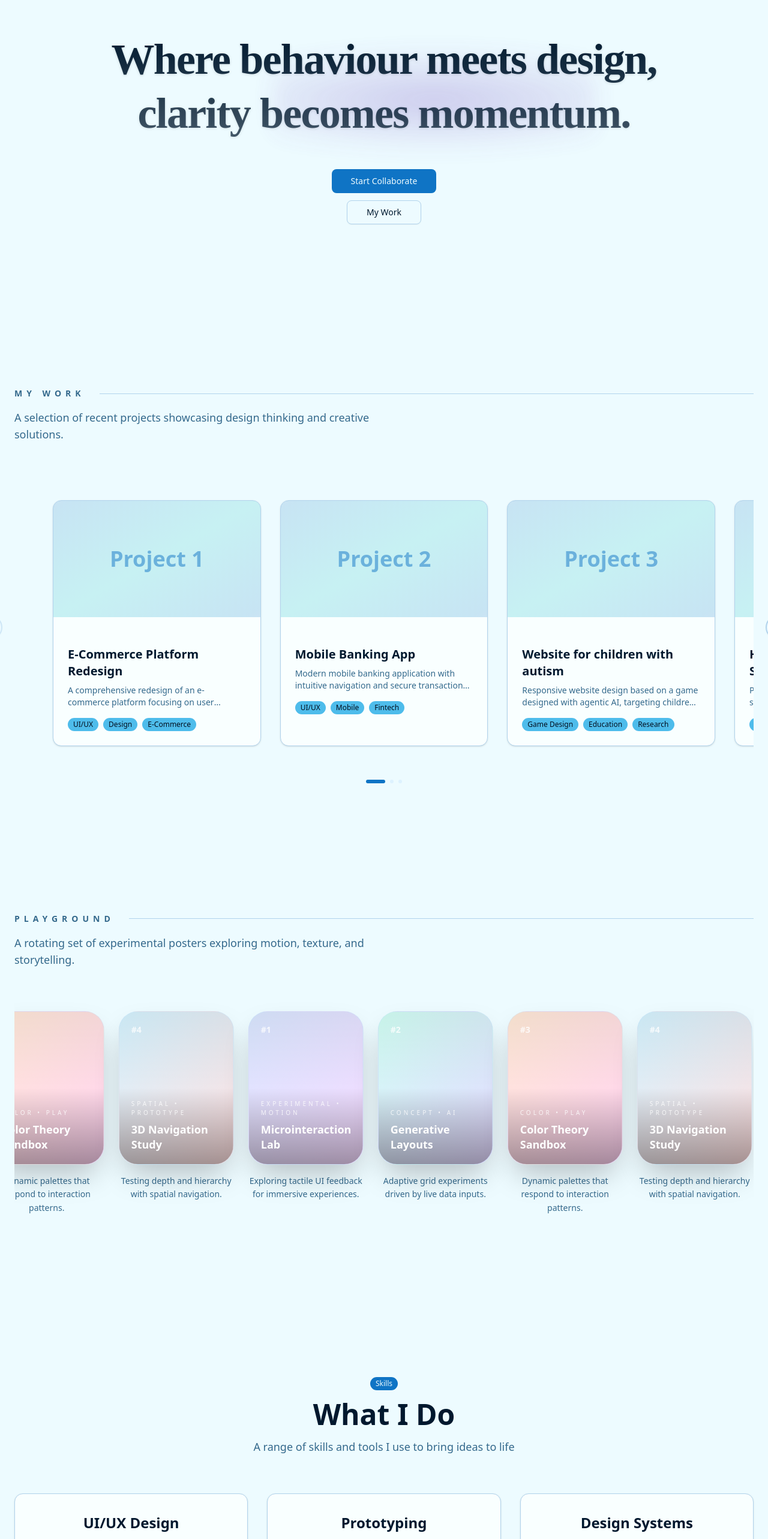
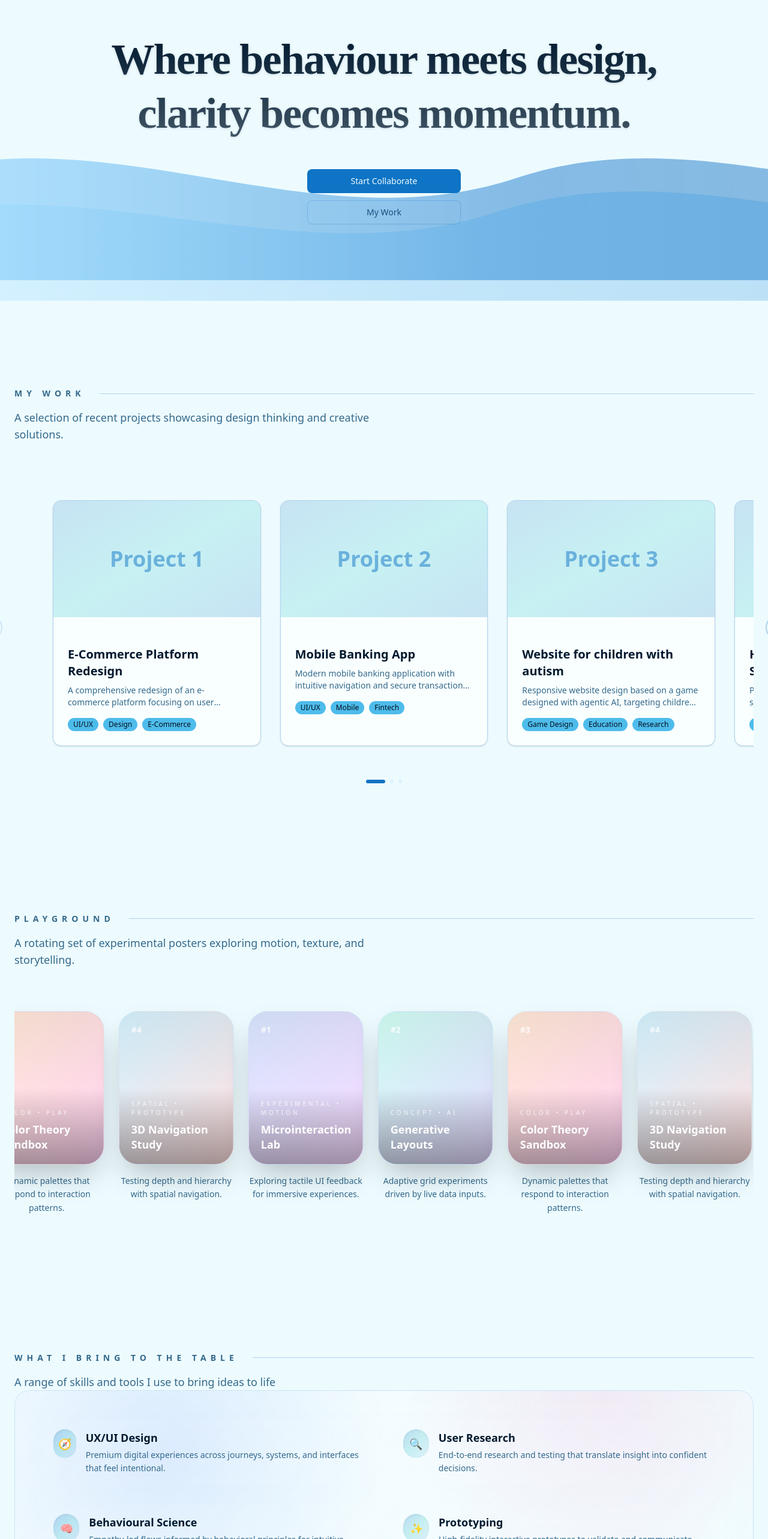
Before and after one commit to Nicoleyu24/portfolio-website, a Next.js app: page / in a window 1280 px wide. Shown: the part 234-2800 px from the top of the page at 60% size. Built offline with nearby package versions, Linux system fonts and the light colour scheme.

Commit message:
made some changes

```diff
--- a/app/page.tsx
+++ b/app/page.tsx
@@ -1,6 +1,6 @@
 "use client"
 
-import { useEffect, useRef, useState, type CSSProperties } from "react"
+import { useEffect, useLayoutEffect, useRef, useState, type CSSProperties } from "react"
 
 import { AnimatedHeader } from "@/components/animated-header"
 import { SidebarNav } from "@/components/sidebar-nav"
@@ -45,11 +45,12 @@ const playgroundCards = [
 export default function Home() {
   const [scrollProgress, setScrollProgress] = useState(0)
   const [isPlaygroundHovered, setIsPlaygroundHovered] = useState(false)
-  const [circlePos, setCirclePos] = useState({ x: 0, y: 0 })
-  const [isDarkMode, setIsDarkMode] = useState(false)
   const heroRef = useRef<HTMLDivElement>(null)
-  const circleSize = 420
-  const waveSize = { width: 540, height: 200 }
+  const waveSize = { width: 1600, height: 360 }
+  const toolsContainerRef = useRef<HTMLDivElement>(null)
+  const toolsViewportRef = useRef<HTMLDivElement>(null)
+  const toolsTrackRef = useRef<HTMLDivElement>(null)
+  const [toolDragBounds, setToolDragBounds] = useState({ left: 0, right: 0 })
 
   useEffect(() => {
     const updateScrollProgress = () => {
@@ -68,77 +69,27 @@ export default function Home() {
     }
   }, [])
 
-  useEffect(() => {
-    const prefersDark = window.matchMedia("(prefers-color-scheme: dark)")
-    const detectTheme = () => {
-      setIsDarkMode(
-        document.documentElement.classList.contains("dark") || prefersDark.matches
-      )
+  useLayoutEffect(() => {
+    const recalcBounds = () => {
+      const viewport = toolsViewportRef.current
+      const track = toolsTrackRef.current
+      if (!viewport || !track) return
+      const overflow = Math.max(0, track.scrollWidth - viewport.clientWidth)
+      setToolDragBounds({ left: -overflow, right: 0 })
     }
 
-    detectTheme()
-    prefersDark.addEventListener("change", detectTheme)
+    recalcBounds()
+
+    const resizeObserver = new ResizeObserver(recalcBounds)
+    if (toolsViewportRef.current) resizeObserver.observe(toolsViewportRef.current)
+    if (toolsTrackRef.current) resizeObserver.observe(toolsTrackRef.current)
+    window.addEventListener("resize", recalcBounds)
 
     return () => {
-      prefersDark.removeEventListener("change", detectTheme)
+      resizeObserver.disconnect()
+      window.removeEventListener("resize", recalcBounds)
     }
   }, [])
-
-  useEffect(() => {
-    if (!heroRef.current) return
-
-    const container = heroRef.current
-    const velocity = {
-      x: (Math.random() > 0.5 ? 1 : -1) * (10 + Math.random() * 6),
-      y: 0,
-    }
-    const position = { x: 0, y: 0 }
-    let lastTime: number | null = null
-    let animationId: number
-
-    const centerCircle = () => {
-      const { clientWidth, clientHeight } = container
-      position.x = Math.max(0, clientWidth / 2 - waveSize.width / 2)
-      position.y = Math.max(0, clientHeight / 2 - waveSize.height / 2)
-      setCirclePos({ ...position })
-    }
-
-    const step = (timestamp: number) => {
-      if (lastTime === null) {
-        lastTime = timestamp
-        animationId = requestAnimationFrame(step)
-        return
-      }
-
-      const delta = (timestamp - lastTime) / 1000
-      lastTime = timestamp
-      const { clientWidth, clientHeight } = container
-
-      position.x += velocity.x * delta
-
-      position.y = Math.max(0, clientHeight / 2 - waveSize.height / 2)
-
-      if (position.x <= 0) {
-        position.x = 0
-        velocity.x = Math.abs(velocity.x)
-      } else if (position.x + waveSize.width >= clientWidth) {
-        position.x = clientWidth - waveSize.width
-        velocity.x = -Math.abs(velocity.x)
-      }
-
-      setCirclePos({ ...position })
-      animationId = requestAnimationFrame(step)
-    }
-
-    centerCircle()
-    animationId = requestAnimationFrame(step)
-    window.addEventListener("resize", centerCircle)
-
-    return () => {
-      cancelAnimationFrame(animationId)
-      window.removeEventListener("resize", centerCircle)
-    }
-  }, [waveSize.height, waveSize.width])
 
   const { scrollYProgress: heroScrollProgress } = useScroll({
     target: heroRef,
@@ -169,24 +120,47 @@ export default function Home() {
         ref={heroRef}
         className="relative overflow-hidden min-h-screen flex items-center justify-center pt-24 px-6"
       >
-        <div
-          aria-hidden
-          className="absolute inset-0"
-          style={{ pointerEvents: "none" }}
-        >
-          <div
-            className="absolute overflow-hidden opacity-80 transition-colors duration-500"
-            style={{
-              width: waveSize.width,
-              height: waveSize.height,
-              left: circlePos.x,
-              top: circlePos.y,
-              filter: "blur(18px)",
-              background: `radial-gradient(120% 70% at 50% 50%, ${
-                isDarkMode ? "rgba(120, 190, 255, 0.25)" : "rgba(120, 80, 190, 0.35)"
-              } 0%, transparent 65%)`,
-            }}
-          />
+        <div aria-hidden className="absolute inset-0 pointer-events-none">
+          <motion.svg
+            viewBox="0 0 1440 320"
+            className="absolute inset-x-[-20%] top-[30%] w-[160%]"
+            preserveAspectRatio="none"
+            animate={{ x: [-120, 0, 120, 0, -120], y: [12, -6, 10, -8, 12] }}
+            transition={{ duration: 16, repeat: Infinity, ease: "easeInOut" }}
+            style={{ opacity: 0.55 }}
+          >
+            <defs>
+              <linearGradient id="waveGradientPrimary" x1="0%" y1="0%" x2="100%" y2="0%">
+                <stop offset="0%" stopColor="#6bc9ff" stopOpacity="0.8" />
+                <stop offset="50%" stopColor="#1a7acc" stopOpacity="0.9" />
+                <stop offset="100%" stopColor="#0a66b5" stopOpacity="0.8" />
+              </linearGradient>
+            </defs>
+            <path
+              d="M0,200 C240,120 480,280 720,200 C960,120 1200,280 1440,200 L1440,320 L0,320 Z"
+              fill="url(#waveGradientPrimary)"
+            />
+          </motion.svg>
+          <motion.svg
+            viewBox="0 0 1440 320"
+            className="absolute inset-x-[-15%] top-[38%] w-[150%]"
+            preserveAspectRatio="none"
+            animate={{ x: [140, 40, -120, 40, 140], y: [0, 10, -12, 10, 0] }}
+            transition={{ duration: 20, repeat: Infinity, ease: "easeInOut" }}
+            style={{ opacity: 0.35 }}
+          >
+            <defs>
+              <linearGradient id="waveGradientSecondary" x1="0%" y1="0%" x2="100%" y2="0%">
+                <stop offset="0%" stopColor="#94dbff" stopOpacity="0.7" />
+                <stop offset="50%" stopColor="#3aa0e6" stopOpacity="0.7" />
+                <stop offset="100%" stopColor="#0f82d0" stopOpacity="0.7" />
+              </linearGradient>
+            </defs>
+            <path
+              d="M0,220 C240,150 520,290 760,210 C1000,130 1240,260 1440,210 L1440,320 L0,320 Z"
+              fill="url(#waveGradientSecondary)"
+            />
+          </motion.svg>
         </div>
         <ScrollSection className="max-w-5xl mx-auto text-center space-y-12">
           <motion.h1
@@ -204,10 +178,10 @@ export default function Home() {
             transition={{ duration: 1, delay: 0.6 }}
             className="flex flex-col items-center gap-3 pt-12"
           >
-            <Button size="lg" className="w-full sm:w-auto px-8">
+            <Button size="lg" className="w-full sm:w-64 px-8">
               Start Collaborate
             </Button>
-            <Button size="lg" variant="outline" className="w-full sm:w-auto px-8">
+            <Button size="lg" variant="outline" className="w-full sm:w-64 px-8">
               My Work
             </Button>
           </motion.div>
@@ -328,35 +302,141 @@ export default function Home() {
       </section>
 
       {/* Skills Section */}
-      <section id="skillsets" className="min-h-screen flex items-center justify-center px-6 py-20">
-        <ScrollSection className="max-w-7xl mx-auto w-full">
-          <div className="text-center mb-16">
-            <Badge className="mb-4">Skills</Badge>
-            <h2 className="text-4xl md:text-5xl font-bold mb-4">What I Do</h2>
-            <p className="text-lg text-muted-foreground max-w-2xl mx-auto">
+      <section id="skillsets" className="min-h-screen flex items-center justify-center px-6 pt-12 pb-20">
+        <ScrollSection className="max-w-7xl mx-auto w-full space-y-10">
+          <div className="w-full space-y-4">
+            <div className="flex items-center gap-6">
+              <h2 className="text-sm font-semibold tracking-[0.5em] uppercase text-muted-foreground">
+                What I bring to the table
+              </h2>
+              <div className="h-px flex-1 bg-border" />
+            </div>
+            <p className="text-lg text-muted-foreground max-w-2xl">
               A range of skills and tools I use to bring ideas to life
             </p>
           </div>
-          <div className="grid md:grid-cols-3 gap-8">
-            {[
-              { title: "UI/UX Design", description: "User interface and experience design" },
-              { title: "Prototyping", description: "Interactive prototypes and wireframes" },
-              { title: "Design Systems", description: "Creating scalable design systems" },
-              { title: "User Research", description: "Understanding user needs and behaviors" },
-              { title: "Visual Design", description: "Beautiful and cohesive visual identities" },
-              { title: "Frontend Dev", description: "Bringing designs to life with code" },
-            ].map((skill, index) => (
-              <ScrollSection key={skill.title} delay={index * 0.1}>
-                <Card className="h-full text-center p-8 hover:shadow-lg transition-shadow">
-                  <CardHeader>
-                    <CardTitle className="text-2xl">{skill.title}</CardTitle>
-                  </CardHeader>
-                  <CardContent>
-                    <p className="text-muted-foreground">{skill.description}</p>
-                  </CardContent>
-                </Card>
-              </ScrollSection>
-            ))}
+          <div className="relative">
+            <motion.div
+              initial={{ opacity: 0, y: 20 }}
+              whileInView={{ opacity: 1, y: 0 }}
+              viewport={{ once: true, amount: 0.2 }}
+              transition={{ duration: 0.6, ease: "easeOut" }}
+              className="relative overflow-hidden rounded-3xl border border-border/60 shadow-2xl backdrop-blur-xl"
+              style={{
+                background:
+                  "linear-gradient(135deg, rgba(255,255,255,0.4), rgba(255,255,255,0.15))",
+                WebkitMaskImage:
+                  "radial-gradient(circle at 20% 20%, rgba(0,0,0,0.25), transparent 40%), radial-gradient(circle at 80% 10%, rgba(0,0,0,0.18), transparent 45%), linear-gradient(#000, #000)",
+              }}
+            >
+              <div
+                className="absolute inset-0 opacity-80 dark:opacity-90"
+                aria-hidden
+                style={{
+                  background: [
+                    "radial-gradient(circle at 20% 20%, rgba(59,130,246,0.18), transparent 35%)",
+                    "radial-gradient(circle at 80% 0%, rgba(236,72,153,0.12), transparent 30%)",
+                    "linear-gradient(120deg, rgba(255,255,255,0.14), rgba(255,255,255,0.05))",
+                    "linear-gradient(transparent 0%, rgba(255,255,255,0.08) 100%)",
+                  ].join(", "),
+                }}
+              />
+              <div
+                className="absolute inset-0 opacity-30 dark:opacity-40"
+                aria-hidden
+                style={{
+                  backgroundImage:
+                    "linear-gradient(rgba(255,255,255,0.12) 1px, transparent 1px), linear-gradient(90deg, rgba(255,255,255,0.12) 1px, transparent 1px)",
+                  backgroundSize: "120px 120px",
+                  maskImage:
+                    "radial-gradient(circle at 20% 20%, rgba(0,0,0,0.35), transparent 45%), radial-gradient(circle at 70% 30%, rgba(0,0,0,0.3), transparent 40%), linear-gradient(#000,#000)",
+                }}
+              />
+              <div className="relative grid md:grid-cols-2 gap-8 p-8 md:p-10 lg:p-12">
+                {[
+                  { title: "UX/UI Design", description: "Premium digital experiences across journeys, systems, and interfaces that feel intentional.", icon: "🧭" },
+                  { title: "User Research", description: "End-to-end research and testing that translate insight into confident decisions.", icon: "🔍" },
+                  { title: "Behavioural Science", description: "Empathy-led flows informed by behavioral principles for intuitive interactions.", icon: "🧠" },
+                  { title: "Prototyping", description: "High-fidelity interactive prototypes to validate and communicate ideas quickly.", icon: "✨" },
+                  { title: "Vibe Coding", description: "AI-assisted buildouts that speed design-to-live, keeping fidelity and nuance.", icon: "🤖" },
+                  { title: "Graphic Design", description: "Distinctive visuals and storytelling that elevate the brand’s voice.", icon: "🎨" },
+                ].map((skill) => (
+                  <motion.div
+                    key={skill.title}
+                    whileHover={{ scale: 1.015, y: -3 }}
+                    transition={{ type: "spring", stiffness: 260, damping: 20 }}
+                    className="flex items-start gap-4 rounded-2xl bg-white/5 dark:bg-white/0 p-4"
+                  >
+                    <div className="flex h-12 w-12 items-center justify-center rounded-full bg-gradient-to-br from-primary/25 via-accent/20 to-primary/10 backdrop-blur text-lg shadow-inner">
+                      <span aria-hidden>{skill.icon}</span>
+                    </div>
+                    <div className="space-y-1">
+                      <h3 className="text-lg font-semibold text-foreground">{skill.title}</h3>
+                      <p className="text-sm text-muted-foreground leading-relaxed">{skill.description}</p>
+                    </div>
+                  </motion.div>
+                ))}
+              </div>
+            </motion.div>
+          </div>
+          <div className="relative mt-2 w-full" ref={toolsContainerRef}>
+            <div className="pointer-events-none absolute inset-y-0 left-0 w-16 bg-gradient-to-r from-background via-background/80 to-transparent" />
+            <div className="pointer-events-none absolute inset-y-0 right-0 w-16 bg-gradient-to-l from-background via-background/80 to-transparent" />
+            <div
+              ref={toolsViewportRef}
+              className="relative overflow-hidden"
+              style={{
+                WebkitMaskImage: "linear-gradient(90deg, transparent 0%, black 8%, black 92%, transparent 100%)",
+                maskImage: "linear-gradient(90deg, transparent 0%, black 8%, black 92%, transparent 100%)",
+              }}
+            >
+              <motion.div
+                className="flex items-center gap-4 py-4 px-1 cursor-grab whitespace-nowrap"
+                drag="x"
+                dragElastic={0.12}
+                dragConstraints={toolDragBounds}
+                whileTap={{ cursor: "grabbing" }}
+                ref={toolsTrackRef}
+              >
+                {[
+                  "Balsamiq",
+                  "Canva",
+                  "Chatgpt",
+                  "Claude",
+                  "Click Up",
+                  "Cursor",
+                  "Discord",
+                  "Figma",
+                  "FigJam",
+                  "Framer",
+                  "Gamma",
+                  "Gemini",
+                  "Github",
+                  "Maze",
+                  "Midjourney",
+                  "Miro",
+                  "Mobbin",
+                  "Notion",
+                  "Perplexity",
+                  "Replit",
+                  "Slack",
+                  "Sora",
+                  "User Testing",
+                  "V0",
+                  "Vercel",
+                  "Whimsical",
+                ]
+                  .sort((a, b) => a.localeCompare(b))
+                  .map((tool) => (
+                    <div
+                      key={tool}
+                      className="rounded-full border border-border/60 bg-card shadow-sm px-4 py-2 text-sm font-semibold text-muted-foreground hover:text-foreground transition-colors whitespace-nowrap"
+                    >
+                      {tool}
+                    </div>
+                  ))}
+              </motion.div>
+            </div>
           </div>
         </ScrollSection>
       </section>
```
Also changed, not shown: components/animated-header.tsx (+15 -1 lines).
